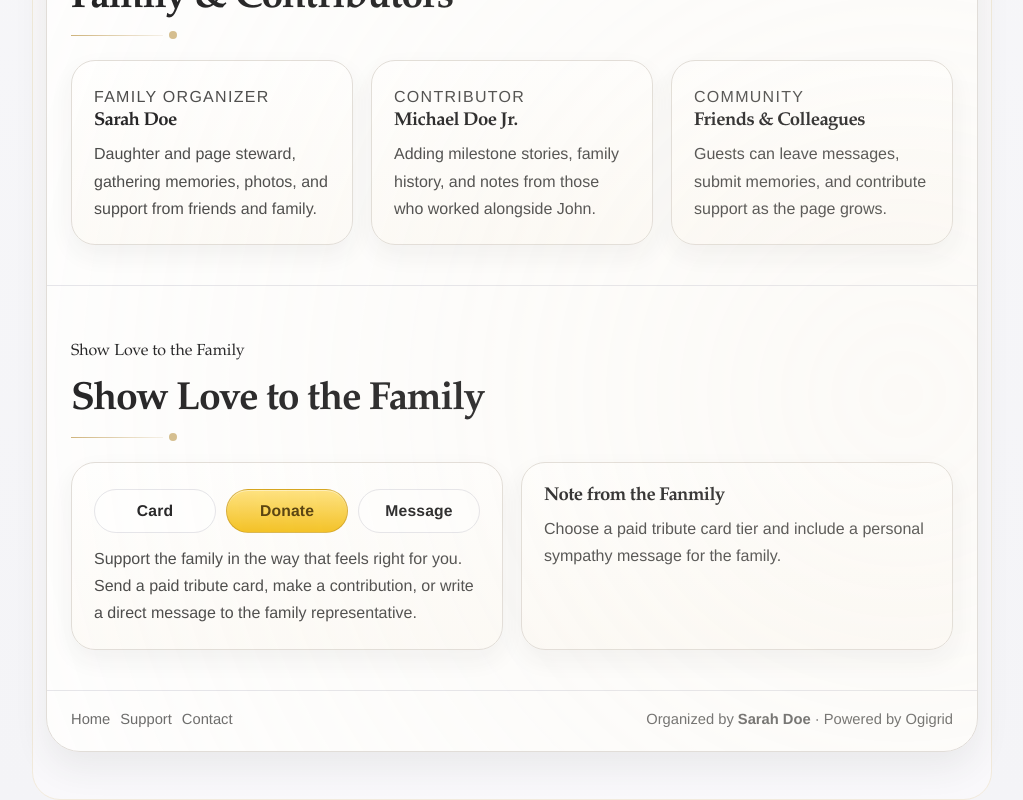
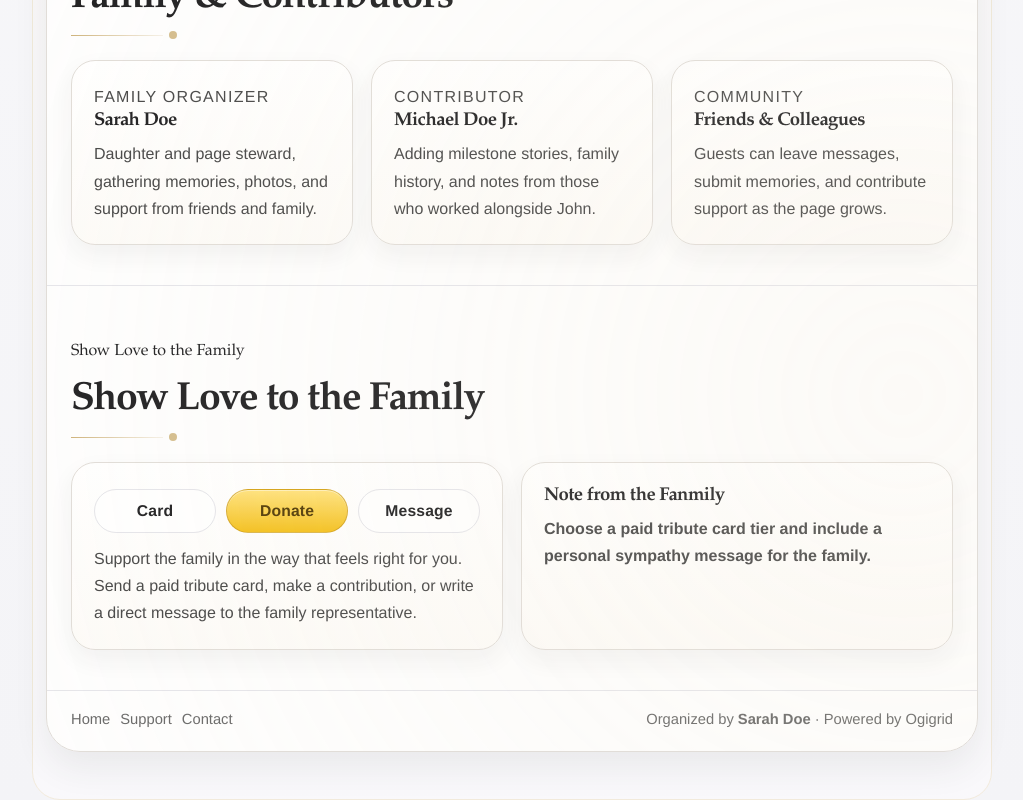
Before and after one commit to francis-dotcom/biotribute, a Next.js app: page /SirFemiOgini in a window 1280 px wide. Shown: the part 3724-4524 px from the top of the page, without its empty margins (128-1151 px from the left). Built offline with nearby package versions, Linux system fonts and the light colour scheme; no server answers.

Commit message:
code: 2 file(s)

```diff
--- a/src/app/[slug]/page.tsx
+++ b/src/app/[slug]/page.tsx
@@ -73,11 +73,6 @@ export default async function TributePage({ params }: PageProps) {
         : "none",
   } as CSSProperties;
   const supportNoteText = tribute.supportNote?.trim();
-  const highlightFinalJourneyNote = Boolean(
-    supportNoteText &&
-      /final journey/i.test(supportNoteText) &&
-      /streamed live/i.test(supportNoteText),
-  );
 
   return (
     <main className="page-shell tribute-page-shell" style={pageStyle}>
@@ -251,9 +246,7 @@ export default async function TributePage({ params }: PageProps) {
               <h3>Note from the Fanmily</h3>
               <p>
                 {supportNoteText
-                  ? highlightFinalJourneyNote
-                    ? <strong>{supportNoteText}</strong>
-                    : supportNoteText
+                  ? <strong>{supportNoteText}</strong>
                   : "Use this section to explain tribute card options, family support contributions, or any other memorial giving details."}
               </p>
             </article>
--- a/src/components/tribute-media-section.tsx
+++ b/src/components/tribute-media-section.tsx
@@ -21,6 +21,28 @@ type MediaEmbed =
   | { type: "video"; src: string; thumbnail?: string | null; label: string; description?: string }
   | { type: "iframe"; src: string; thumbnail?: string | null; label: string; description?: string }
   | { type: "link"; src: string; thumbnail?: string | null; label: string; description?: string };
+
+const FINAL_JOURNEY_NOTE =
+  "Date and Time of His Final Journey will be announced and streamed live by his family";
+
+function renderFinalJourneyNoteWithBold(note: string) {
+  const lowerNote = note.toLowerCase();
+  const lowerTarget = FINAL_JOURNEY_NOTE.toLowerCase();
+  const start = lowerNote.indexOf(lowerTarget);
+
+  if (start === -1) {
+    return note;
+  }
+
+  const end = start + FINAL_JOURNEY_NOTE.length;
+  return (
+    <>
+      {note.slice(0, start)}
+      <strong>{note.slice(start, end)}</strong>
+      {note.slice(end)}
+    </>
+  );
+}
 
 function shouldPrioritizeLivestream(date: Date) {
   const formatter = new Intl.DateTimeFormat("en-US", {
@@ -178,11 +200,6 @@ export function TributeMediaSection({
 }: TributeMediaSectionProps) {
   const [activeEmbed, setActiveEmbed] = useState<MediaEmbed | null>(null);
   const livestreamNoteText = livestreamNote?.trim();
-  const highlightFinalJourneyNote = Boolean(
-    livestreamNoteText &&
-      /final journey/i.test(livestreamNoteText) &&
-      /streamed live/i.test(livestreamNoteText),
-  );
 
   const mediaEmbeds = useMemo(
     () =>
@@ -291,7 +308,7 @@ export function TributeMediaSection({
           ) : null}
           {livestreamNoteText ? (
             <p className="subtle-note">
-              {highlightFinalJourneyNote ? <strong>{livestreamNoteText}</strong> : livestreamNoteText}
+              {renderFinalJourneyNoteWithBold(livestreamNoteText)}
             </p>
           ) : null}
         </div>
```
